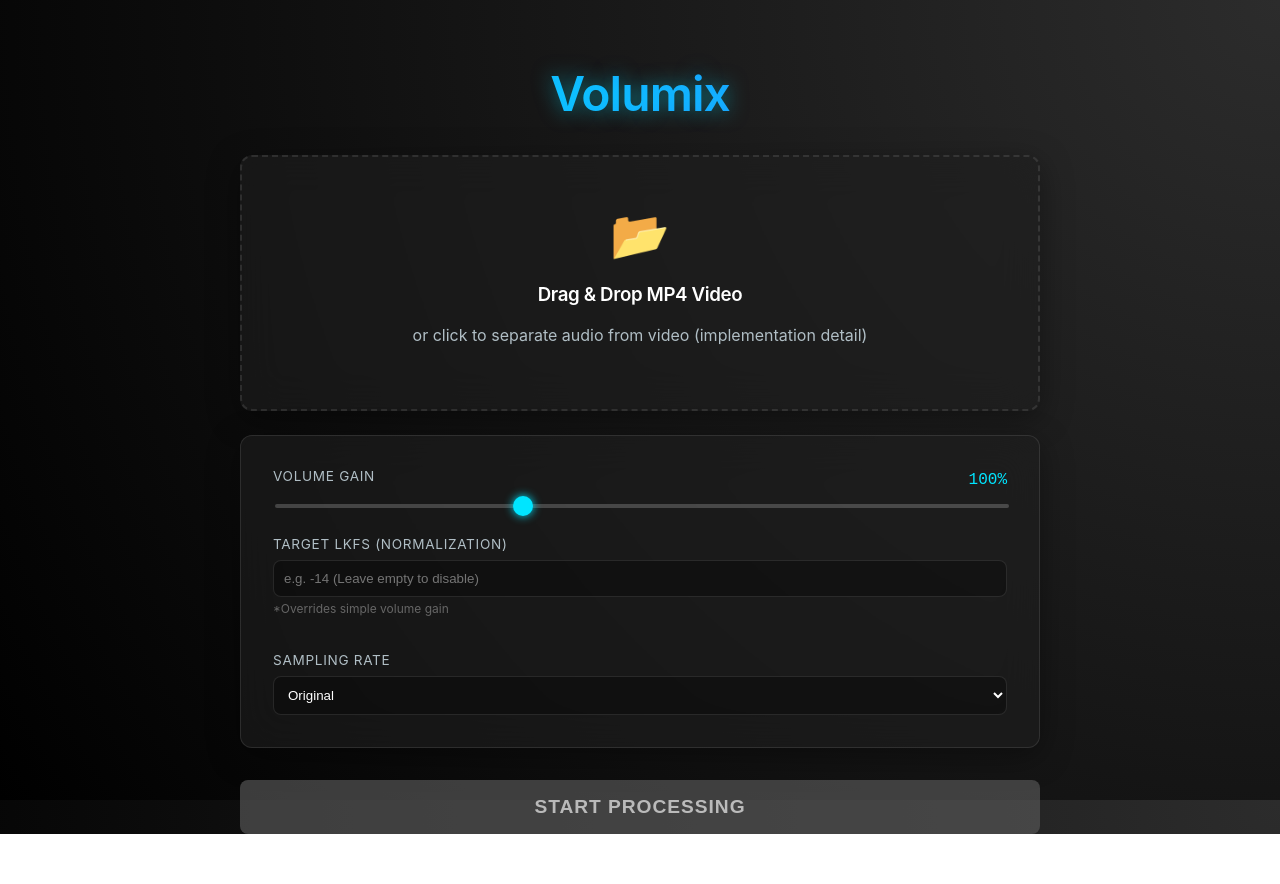
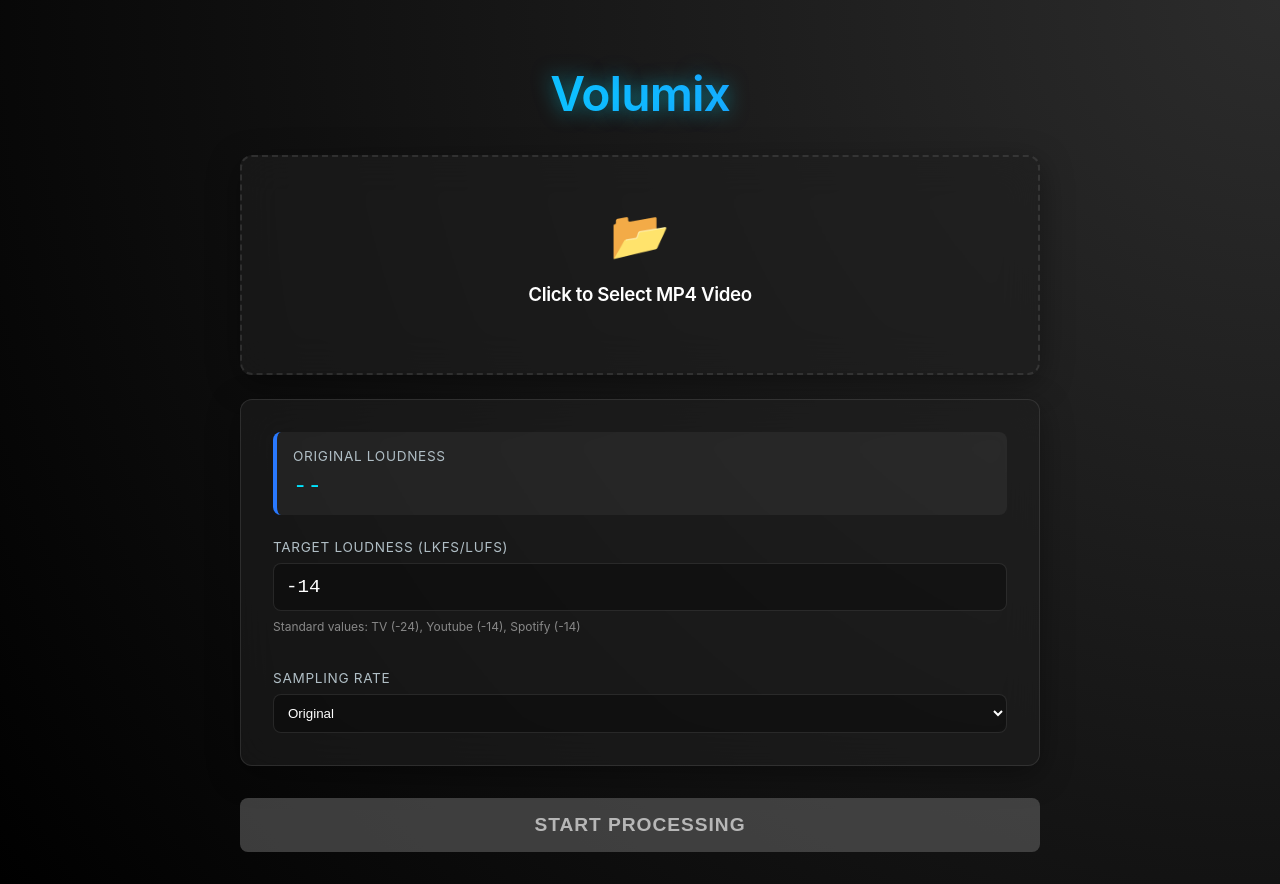
Before and after one commit to murmur1975/volumix, a React (Vite) app: page / in a window 1280 px wide. Before the commit the page ends 834 px from the top, so only its background shows below. Built offline with nearby package versions, Linux system fonts and the light colour scheme.

Commit message:
debug: original LKFSの解析が失敗する不具合を修正

```diff
--- a/electron/preload.cjs
+++ b/electron/preload.cjs
@@ -2,6 +2,7 @@ const { contextBridge, ipcRenderer } = require('electron');
 
 contextBridge.exposeInMainWorld('electronAPI', {
     getFileInfo: (filePath) => ipcRenderer.invoke('get-file-info', filePath),
+    selectFile: () => ipcRenderer.invoke('select-file'),
     // Add other methods here later
     onProgress: (callback) => ipcRenderer.on('conversion-progress', (_event, value) => callback(value)),
     startConversion: (config) => ipcRenderer.invoke('start-conversion', config)
--- a/package.json
+++ b/package.json
@@ -5,7 +5,7 @@
   "type": "module",
   "main": "electron/main.cjs",
   "scripts": {
-    "dev": "concurrently -k \"cross-env BROWSER=none npm run start\" \"wait-on http://localhost:5173 && electron .\"",
+    "dev": "concurrently -k \"cross-env BROWSER=none npm run start\" \"wait-on http://localhost:5173 && cross-env NODE_ENV=development electron .\"",
     "start": "vite",
     "build": "vite build",
     "lint": "eslint .",
@@ -13,6 +13,7 @@
   },
   "dependencies": {
     "ffmpeg-static": "^5.3.0",
+    "ffprobe-static": "^3.1.0",
     "fluent-ffmpeg": "^2.1.3",
     "iconv-lite": "^0.7.1",
     "react": "^19.2.0",
--- a/src/App.jsx
+++ b/src/App.jsx
@@ -6,8 +6,8 @@ import ProgressBar from './components/ProgressBar'
 
 function App() {
   const [file, setFile] = useState(null)
-  const [volume, setVolume] = useState(1.0)
-  const [lkfs, setLkfs] = useState('')
+  const [currentLkfs, setCurrentLkfs] = useState(null)
+  const [lkfs, setLkfs] = useState('-14')
   const [sampleRate, setSampleRate] = useState('')
   const [status, setStatus] = useState('idle')
   const [progress, setProgress] = useState(0)
@@ -22,12 +22,37 @@ function App() {
     }
   }, [])
 
-  const handleFileSelected = (fileObj) => {
+  const handleFileSelected = async (fileObj) => {
+    console.log('[Renderer] handleFileSelected:', fileObj);
+
+    if (!fileObj || !fileObj.path) {
+      console.error('[Renderer] Invalid file object - no path');
+      setMessage('Error: Could not get file path');
+      return;
+    }
+
     setFile(fileObj)
-    setStatus('idle')
-    setMessage('')
+    setStatus('analyzing')
+    setMessage('Analyzing audio loudness...')
     setProgress(0)
-    // Optional: Get file info via IPC if needed in future
+    setCurrentLkfs(null)
+
+    try {
+      if (window.electronAPI && window.electronAPI.getFileInfo) {
+        console.log('[Renderer] Calling getFileInfo with:', fileObj.path);
+        const info = await window.electronAPI.getFileInfo(fileObj.path);
+        console.log('[Renderer] File Info:', info);
+        if (info.lkfs) {
+          setCurrentLkfs(info.lkfs);
+        }
+      }
+      setStatus('idle')
+      setMessage('')
+    } catch (err) {
+      console.error('[Renderer] Error:', err);
+      setStatus('idle')
+      setMessage('Failed to analyze audio')
+    }
   }
 
   const handleStart = async () => {
@@ -40,8 +65,7 @@ function App() {
     try {
       // IPC call
       const result = await window.electronAPI.startConversion({
-        filePath: file.path, // 'path' property exists on File in Electron renderer
-        volume,
+        filePath: file.path,
         lkfs: lkfs ? parseFloat(lkfs) : null,
         sampleRate: sampleRate || null
       })
@@ -49,7 +73,6 @@ function App() {
       if (result.success) {
         setStatus('done')
         setMessage(`Success! Saved to: ${result.outputPath}`)
-        // alert(`Completed! Saved to: ${result.outputPath}`)
       }
     } catch (error) {
       console.error(error)
@@ -75,10 +98,10 @@ function App() {
       <FileDropper onFileSelected={handleFileSelected} file={file} />
 
       <ControlPanel
-        volume={volume} setVolume={setVolume}
         lkfs={lkfs} setLkfs={setLkfs}
         sampleRate={sampleRate} setSampleRate={setSampleRate}
-        disabled={status === 'processing'}
+        currentLkfs={currentLkfs}
+        disabled={status === 'processing' || status === 'analyzing'}
       />
 
       <ProgressBar progress={progress} status={status} />
@@ -99,10 +122,10 @@ function App() {
       <div style={{ marginTop: '2rem', textAlign: 'center' }}>
         <button
           onClick={handleStart}
-          disabled={!file || status === 'processing'}
+          disabled={!file || status === 'processing' || status === 'analyzing'}
           style={{ width: '100%', fontSize: '1.2rem', padding: '1rem' }}
         >
-          {status === 'processing' ? 'Processing...' : 'Start Processing'}
+          {status === 'processing' ? 'Processing...' : status === 'analyzing' ? 'Analyzing...' : 'Start Processing'}
         </button>
       </div>
     </div>
--- a/src/components/ControlPanel.jsx
+++ b/src/components/ControlPanel.jsx
@@ -1,53 +1,53 @@
 import React from 'react';
 
 export default function ControlPanel({
-    volume, setVolume,
     lkfs, setLkfs,
     sampleRate, setSampleRate,
+    currentLkfs,
     disabled
 }) {
     return (
         <div className="glass-panel controls">
             <div style={{ display: 'grid', gap: '1.5rem' }}>
 
-                {/* Volume Control */}
-                <div>
-                    <div style={{ display: 'flex', justifyContent: 'space-between', alignItems: 'center' }}>
-                        <span className="label">Volume Gain</span>
-                        <span className="value-display">{(volume * 100).toFixed(0)}%</span>
+                {/* Current File Info */}
+                <div style={{
+                    background: 'rgba(255,255,255,0.05)',
+                    padding: '1rem',
+                    borderRadius: '8px',
+                    borderLeft: '4px solid var(--secondary-color)'
+                }}>
+                    <span className="label">Original Loudness</span>
+                    <div className="value-display" style={{ fontSize: '1.5rem' }}>
+                        {currentLkfs ? `${currentLkfs} LUFS` : '--'}
                     </div>
-                    <input
-                        type="range"
-                        min="0" max="3" step="0.1"
-                        value={volume}
-                        onChange={(e) => setVolume(parseFloat(e.target.value))}
-                        disabled={disabled || lkfs !== ''} // Disable if LKFS is set (override behavior)
-                        style={{ opacity: lkfs ? 0.5 : 1 }}
-                    />
                 </div>
 
                 {/* LKFS Control */}
                 <div>
-                    <span className="label">Target LKFS (Normalization)</span>
+                    <span className="label">Target Loudness (LKFS/LUFS)</span>
                     <div style={{ display: 'flex', gap: '1rem' }}>
                         <input
-                            type="text"
-                            placeholder="e.g. -14 (Leave empty to disable)"
+                            type="number"
+                            placeholder="-14"
                             value={lkfs}
                             onChange={(e) => setLkfs(e.target.value)}
                             disabled={disabled}
+                            step="0.1"
                             style={{
                                 background: 'rgba(0,0,0,0.3)',
                                 border: '1px solid rgba(255,255,255,0.1)',
-                                padding: '10px',
+                                padding: '12px',
                                 borderRadius: '8px',
                                 color: 'white',
-                                width: '100%'
+                                width: '100%',
+                                fontSize: '1.2rem',
+                                fontFamily: 'JetBrains Mono, monospace'
                             }}
                         />
                     </div>
-                    <p style={{ fontSize: '0.75rem', color: '#666', marginTop: '4px' }}>
-                        *Overrides simple volume gain
+                    <p style={{ fontSize: '0.75rem', color: '#888', marginTop: '8px' }}>
+                        Standard values: TV (-24), Youtube (-14), Spotify (-14)
                     </p>
                 </div>
 
--- a/src/components/FileDropper.jsx
+++ b/src/components/FileDropper.jsx
@@ -1,59 +1,46 @@
-import { useState, useCallback } from 'react';
+import { useState } from 'react';
 
 export default function FileDropper({ onFileSelected, file }) {
-    const [isDragOver, setIsDragOver] = useState(false);
+    const [isHover, setIsHover] = useState(false);
 
-    const handleDrop = useCallback((e) => {
-        e.preventDefault();
-        setIsDragOver(false);
-
-        const files = e.dataTransfer.files;
-        if (files.length > 0) {
-            const droppedFile = files[0];
-            if (droppedFile.name.toLowerCase().endsWith('.mp4')) {
-                // Send path (Electron only property)
-                onFileSelected(droppedFile);
-            } else {
-                alert('Please drop an MP4 file');
+    const handleClick = async () => {
+        if (window.electronAPI && window.electronAPI.selectFile) {
+            const filePath = await window.electronAPI.selectFile();
+            if (filePath) {
+                console.log('[Renderer] File selected:', filePath);
+                onFileSelected({
+                    name: filePath.split(/[/\\]/).pop(),
+                    path: filePath
+                });
             }
         }
-    }, [onFileSelected]);
-
-    const handleDragOver = (e) => {
-        e.preventDefault();
-        setIsDragOver(true);
-    };
-
-    const handleDragLeave = () => {
-        setIsDragOver(false);
     };
 
     return (
         <div
-            className={`glass-panel drop-zone ${isDragOver ? 'active' : ''}`}
-            onDrop={handleDrop}
-            onDragOver={handleDragOver}
-            onDragLeave={handleDragLeave}
+            className="glass-panel drop-zone"
+            onClick={handleClick}
+            onMouseEnter={() => setIsHover(true)}
+            onMouseLeave={() => setIsHover(false)}
             style={{
-                border: isDragOver ? '2px dashed var(--primary-color)' : '2px dashed rgba(255,255,255,0.1)',
+                border: isHover ? '2px dashed var(--primary-color)' : '2px dashed rgba(255,255,255,0.1)',
                 textAlign: 'center',
                 padding: '3rem',
-                cursor: 'default',
+                cursor: 'pointer',
                 transition: 'all 0.3s ease'
             }}
         >
             {file ? (
                 <div>
                     <h3 style={{ marginBottom: '0.5rem', color: 'var(--primary-color)' }}>{file.name}</h3>
-                    <p style={{ fontSize: '0.9rem', color: 'var(--text-secondary)' }}>Ready to process</p>
+                    <p style={{ fontSize: '0.9rem', color: 'var(--text-secondary)' }}>Ready to process (Click to change)</p>
                 </div>
             ) : (
                 <div>
-                    <div style={{ fontSize: '3rem', marginBottom: '1rem', color: isDragOver ? 'var(--primary-color)' : '#555' }}>
+                    <div style={{ fontSize: '3rem', marginBottom: '1rem', color: isHover ? 'var(--primary-color)' : '#555' }}>
                         📂
                     </div>
-                    <h3>Drag & Drop MP4 Video</h3>
-                    <p style={{ color: 'var(--text-secondary)' }}>or click to separate audio from video (implementation detail)</p>
+                    <h3>Click to Select MP4 Video</h3>
                 </div>
             )}
         </div>
--- a/src/index.css
+++ b/src/index.css
@@ -18,21 +18,27 @@ body {
   display: flex;
   justify-content: center;
   align-items: center;
-  overflow: hidden; /* App-like feel */
+  overflow: auto;
+  /* App-like feel */
   user-select: none;
 }
 
 #root {
   width: 100%;
   max-width: 900px;
-  height: 100vh;
+  min-height: 100vh;
+  /* Changed from height to min-height */
   padding: 2rem;
   box-sizing: border-box;
   display: flex;
   flex-direction: column;
+  overflow-y: auto;
+  /* Allow scrolling */
 }
 
-h1, h2, h3 {
+h1,
+h2,
+h3 {
   font-weight: 600;
   letter-spacing: -0.02em;
 }
@@ -72,7 +78,7 @@ input[type="range"]::-webkit-slider-runnable-track {
   width: 100%;
   height: 4px;
   cursor: pointer;
-  background: rgba(255,255,255,0.2);
+  background: rgba(255, 255, 255, 0.2);
   border-radius: 2px;
 }
 
```
Also changed, not shown: electron/main.cjs (+76 -5 lines), 1 other file (tests, documents, lock files or other folders).
